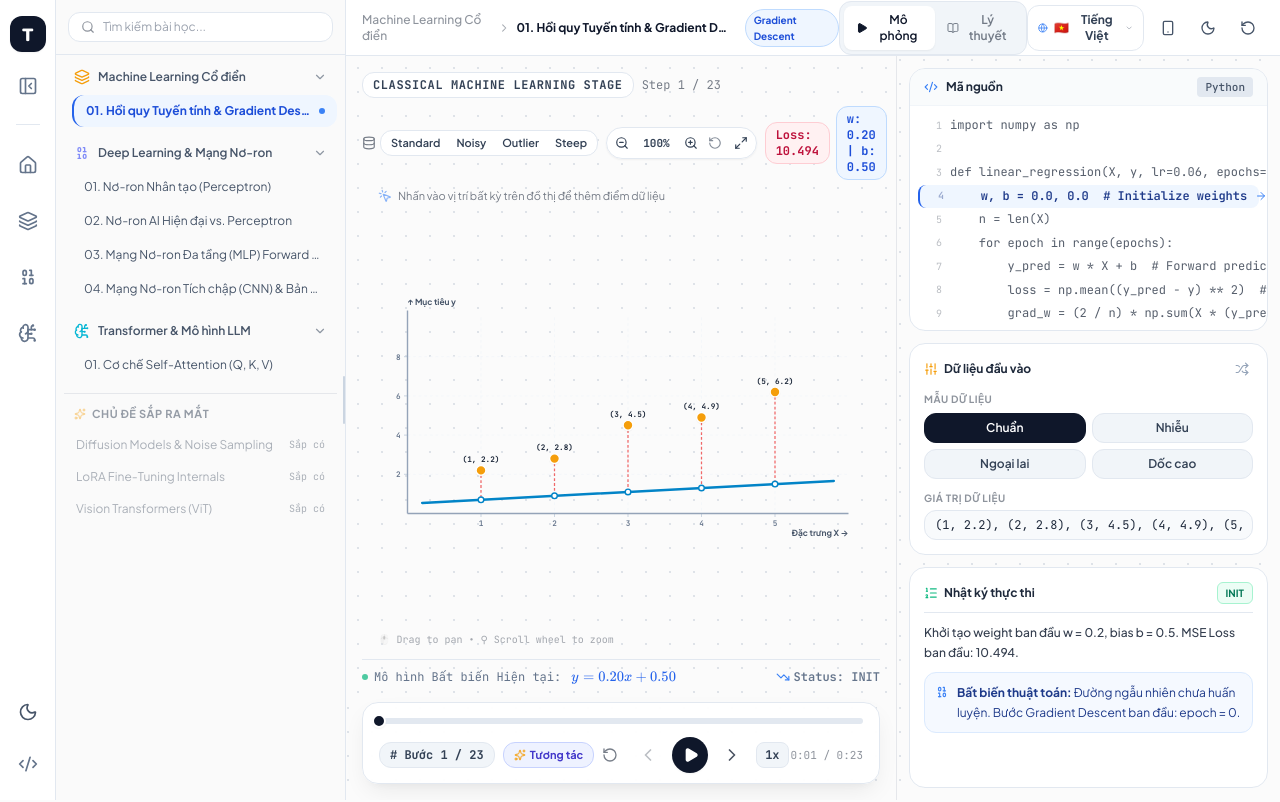
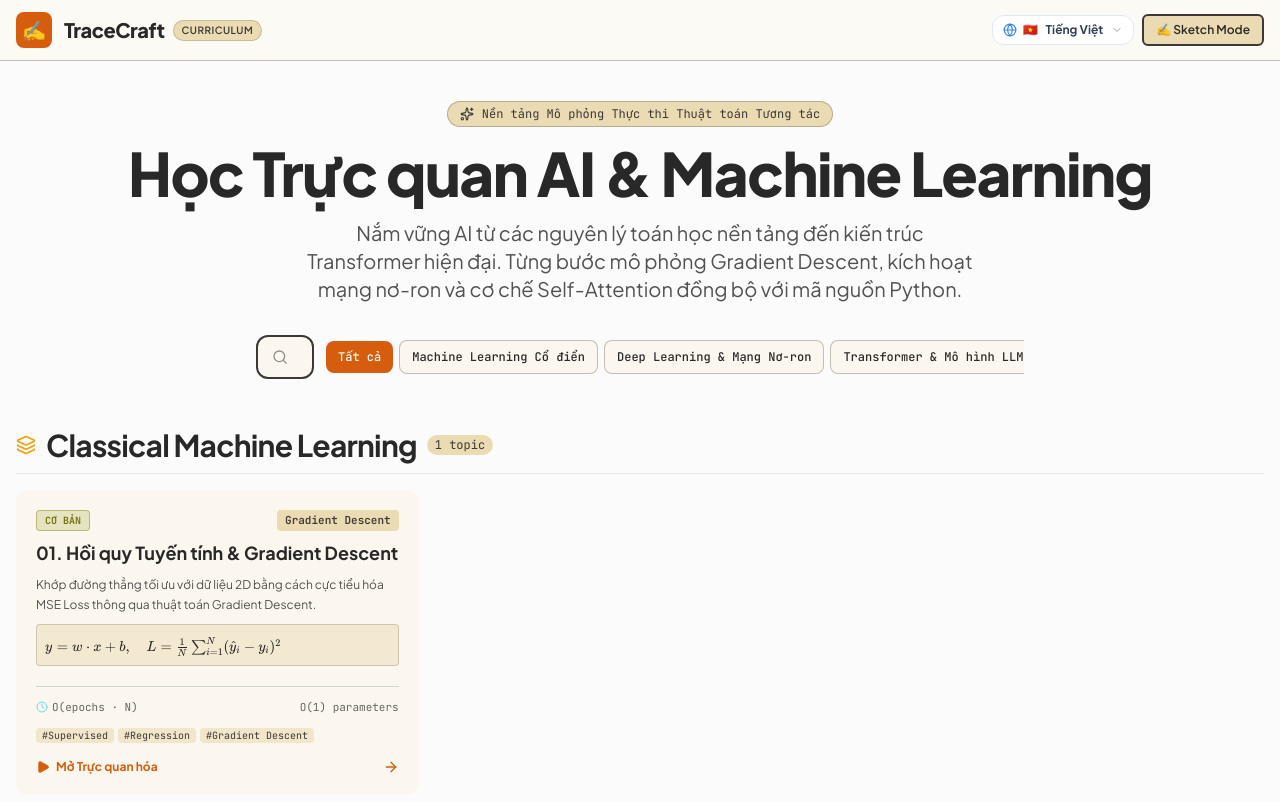
Before and after one commit to Khang-Dev1304/tracecraft, a React (Vite) app: page / in a window 1280 px wide. Shown: the top 802 px of the page. Built offline with nearby package versions, Linux system fonts and the light colour scheme.

Commit message:
feat: default root URL to catalog homepage instead of visualizer studio

```diff
--- a/src/App.tsx
+++ b/src/App.tsx
@@ -70,7 +70,7 @@ export const App: React.FC = () => {
     if (typeof window !== 'undefined' && window.location.hash.startsWith('#visualizer')) {
       return 'visualizer';
     }
-    return 'visualizer'; // Directly opens the stunning studio by default, just like VizLearn!
+    return 'catalog'; // Main URL opens the homepage (CatalogView) by default!
   });
 
   const [selectedPreset, setSelectedPreset] = useState<AlgorithmPreset>(() => {
@@ -105,7 +105,8 @@ export const App: React.FC = () => {
             setIsPlaying(false);
           }
         }
-      } else if (hash === '#catalog') {
+      } else {
+        // Empty hash "" or "#catalog" opens the homepage catalog
         setAppRoute('catalog');
         setIsPlaying(false);
       }
```
